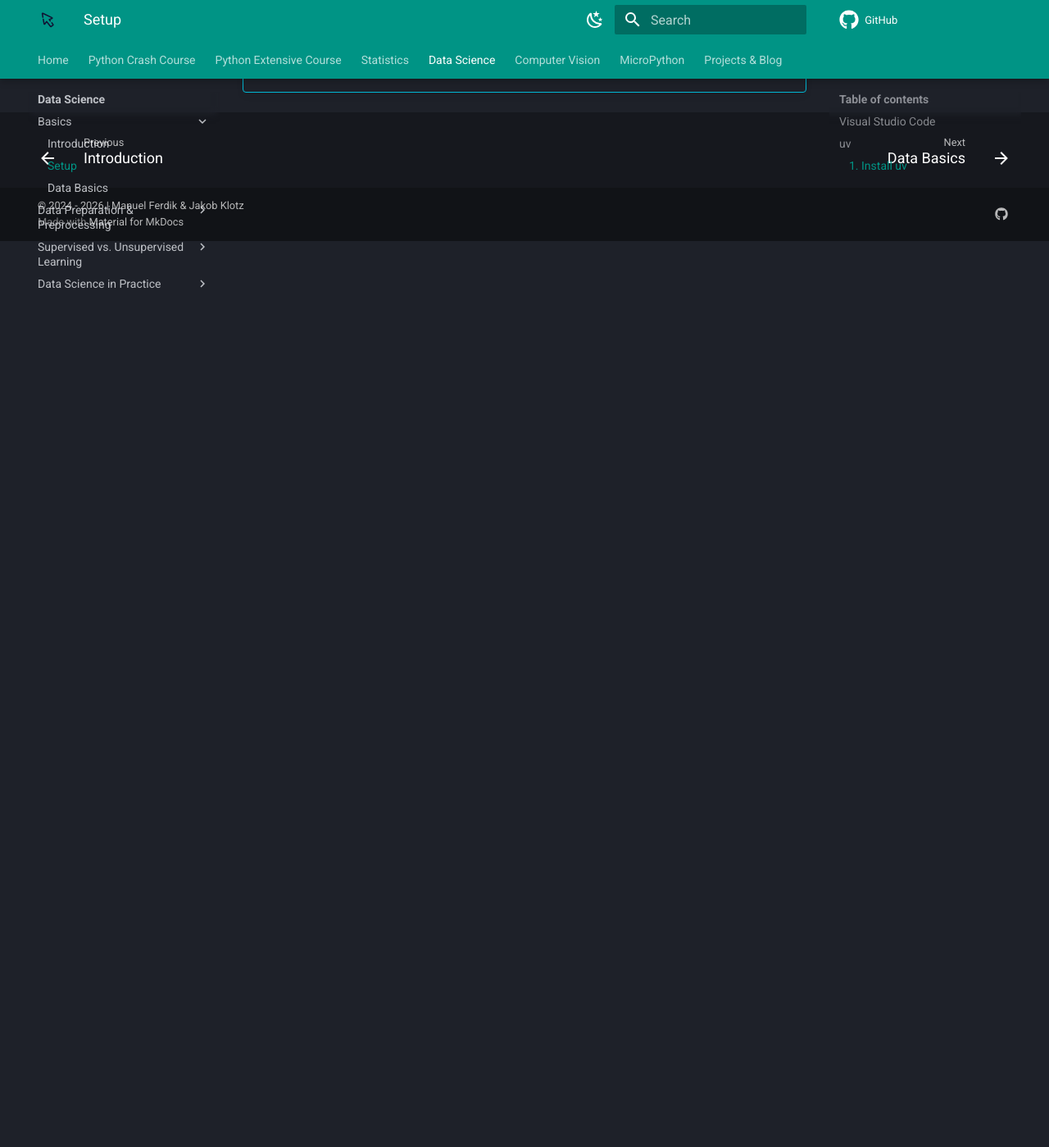
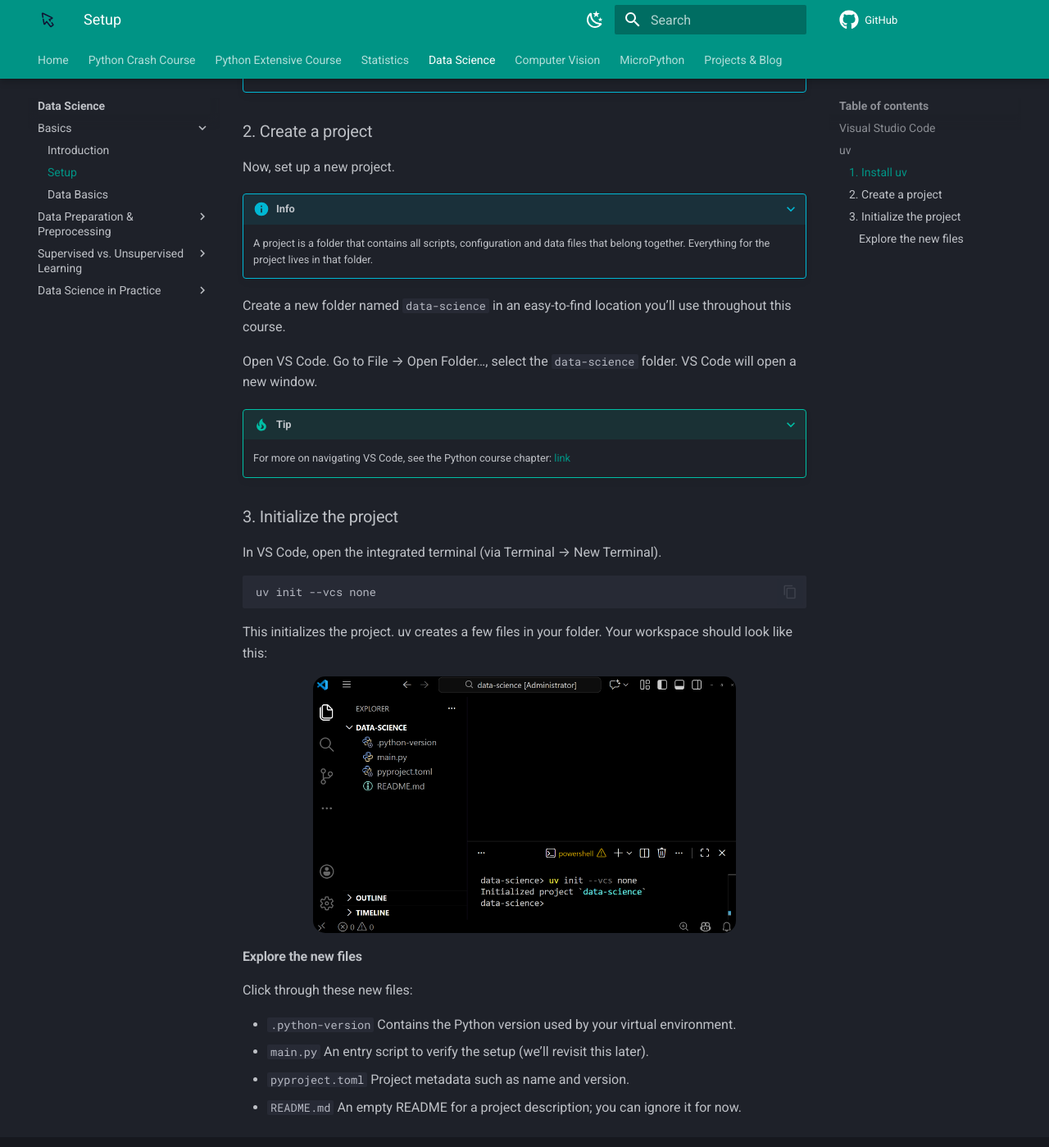
Before and after one commit to mciwing/mciwing.github.io, an MkDocs documentation site: the page built from docs/data-science/basics/setup.md, in a window 1280 px wide and 1400 px high, scrolled down 1599 px. Shown: the whole window at 82% size. Built offline with MkDocs 1.6.1 and Material for MkDocs 9.7.7, drawn with Linux system fonts in a browser that asks for light colours; comment, search, counter and statistics services are not loaded; before the commit the page ends 1893 px from its top, so only the background shows below that; some of the changed text lies outside the part shown.

Commit message:
docs: create and init a project

````diff
--- a/docs/data-science/basics/setup.md
+++ b/docs/data-science/basics/setup.md
@@ -5,8 +5,9 @@
 
 ## Visual Studio Code
 
-First, install a code editor. We urge you to instal Visual Studio Code a free
-and open-source editor developed by Microsoft :fontawesome-brands-windows:.
+First, install a code editor. We urge you to instal Visual Studio Code (VS Code)
+a free and open-source editor developed by Microsoft
+:fontawesome-brands-windows:.
 
 If you don't have Visual Studio Code already installed on your machine visit
 the IDE chapter from the Python Course [here](../../python-extensive/ide.md)
@@ -64,3 +65,53 @@
 
     The following steps are OS-agnostic; they are the same for Windows, macOS
     and Linux.
+
+### 2. Create a project
+
+Now, set up a new project.
+
+???+ info
+
+    A project is a folder that contains all scripts, configuration and data
+    files that belong together. Everything for the project lives in that
+    folder.
+
+Create a new folder named `data-science` in an easy-to-find location you’ll
+use throughout this course.
+
+Open VS Code. Go to File → Open Folder…, select the `data-science` folder.
+VS Code will open a new window.
+
+???+ tip
+
+    For more on navigating VS Code, see the Python course chapter:
+    [link](../../python-extensive/ide.md)
+
+### 3. Initialize the project
+
+In VS Code, open the integrated terminal (via Terminal → New Terminal).
+
+```bash
+uv init --vcs none
+```
+
+This initializes the project. uv creates a few files in your folder.
+Your workspace should look like this:
+
+<figure markdown="span">
+    <img
+        src="/assets/data-science/basics/setup/uv-init.png" width=75%
+        style="border-radius: 15px;"
+    >
+</figure>
+
+#### Explore the new files
+
+Click through these new files:
+
+- `.python-version` Contains the Python version used by your virtual
+    environment.
+- `main.py` An entry script to verify the setup (we’ll revisit this later).
+- `pyproject.toml` Project metadata such as name and version.
+- `README.md` An empty README for a project description; you can ignore it for
+    now.
````
Also changed, not shown: docs/assets/data-science/basics/setup/uv-init.png (added).
